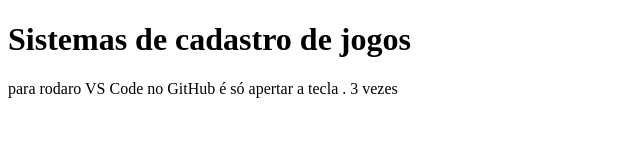
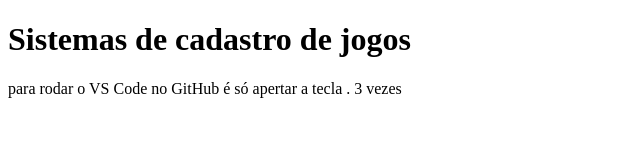
Before and after one commit to Julia-Yumi/sistemas-de-cadastro, a plain HTML site: page index.html in a window 1280 px wide. Shown: the full height of the page, 0-640 px from the left. Drawn offline with Linux system fonts and the light colour scheme.

```diff
--- a/index.html
+++ b/index.html
@@ -8,6 +8,6 @@
 </head>
 <body>
    <h1>Sistemas de cadastro de jogos</h1>
-   <p>para rodaro VS Code no GitHub é só apertar a tecla . 3 vezes</p>
+   <p>para rodar o VS Code no GitHub é só apertar a tecla . 3 vezes</p>
 </body>
 </html>
```
